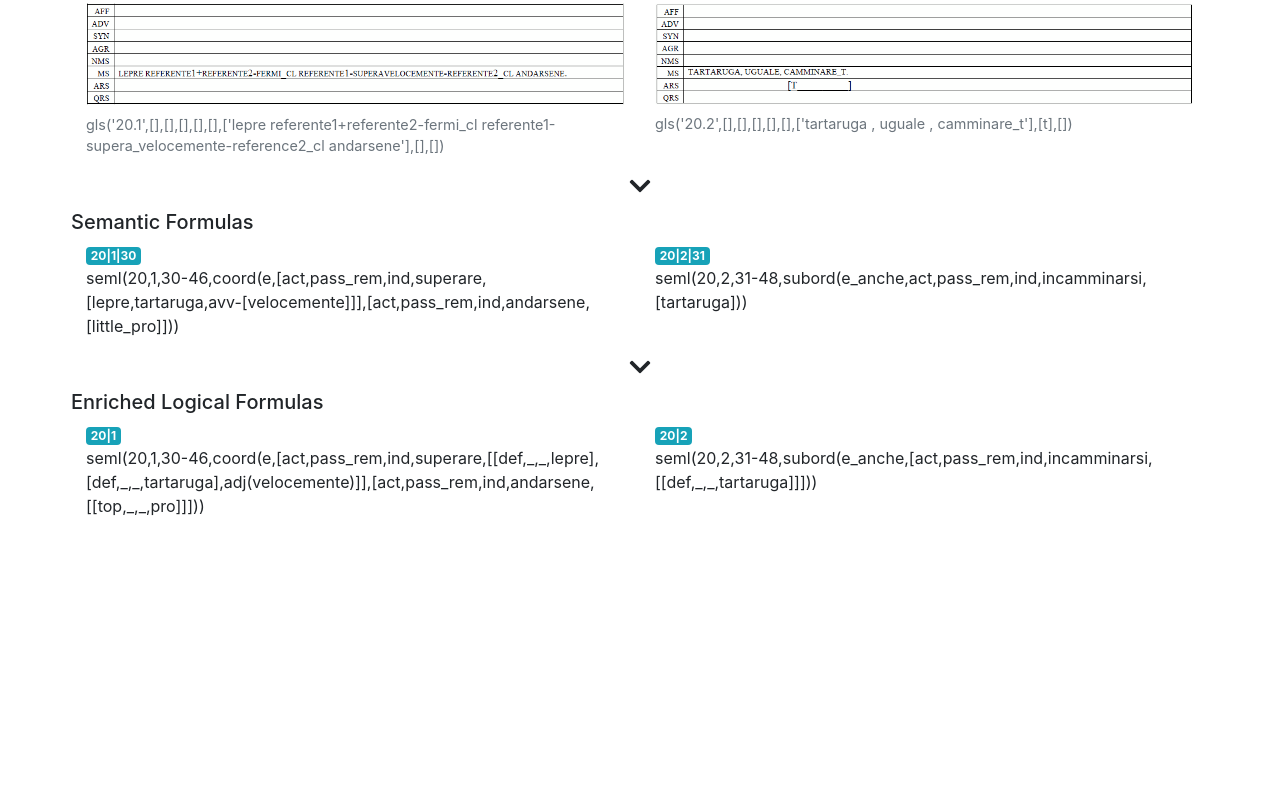
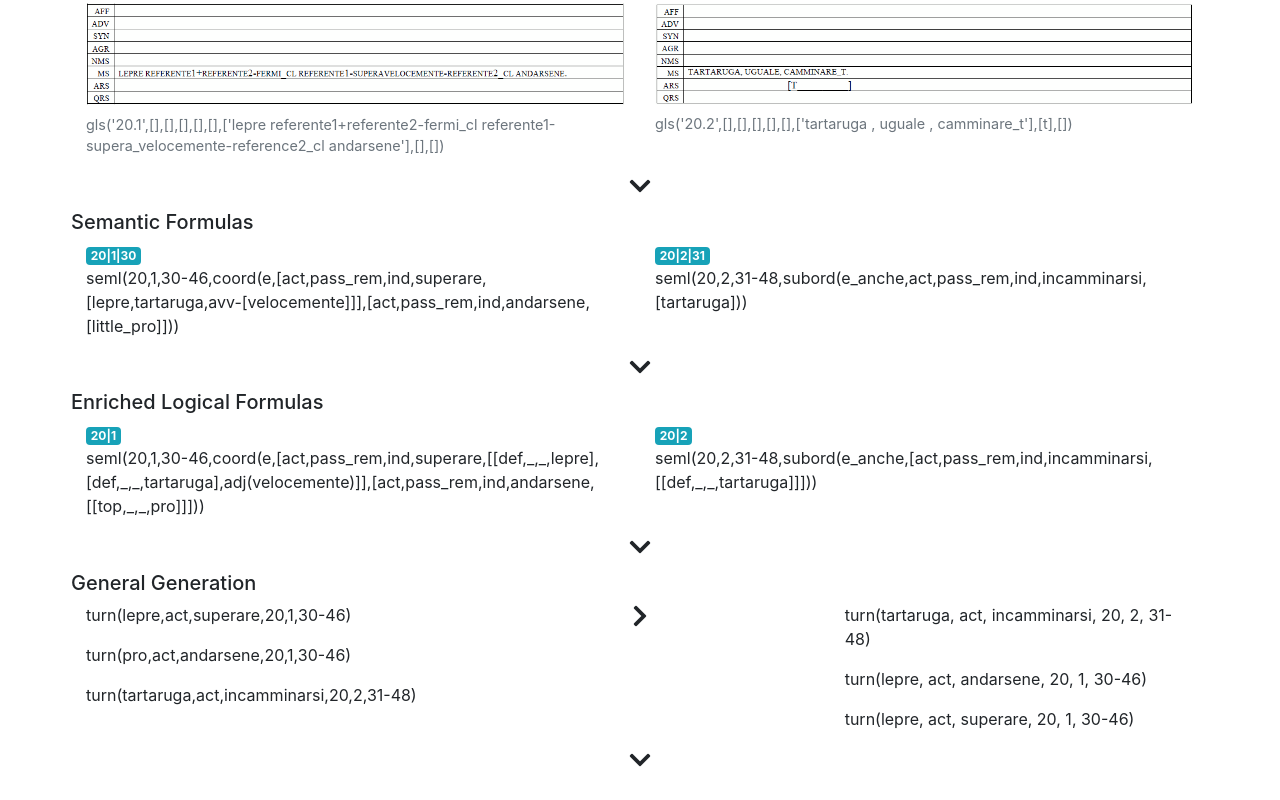
Before and after one commit to fstiffo/genlis, a React (Create React App) app: page /experiment in a window 1280 px wide. Shown: the part 973-1773 px from the top of the page. Before the commit the page ends 1523 px from the top, so only its background shows below. Built offline with nearby package versions, Linux system fonts and the light colour scheme; the HTML template or start-up script is replaced by a standard one.

Commit message:
GenerationRow defined

```diff
--- a/src/Experiment.js
+++ b/src/Experiment.js
@@ -6,6 +6,8 @@ import VideoRow from "./VideoRow";
 import GlossRow from "./GlossRow";
 import SemanticRow from "./SemanticRow";
 import LogicalRow from "./LogicalRow";
+import GenerationRow from "./GenerationRow";
+
 import data from "./data";
 
 class ChevronDown extends React.Component {
@@ -36,6 +38,9 @@ class DiscourseUnit extends React.Component {
         <SemanticRow syntax_lexicon={du.syntax_lexicon} />
         <ChevronDown />
         <LogicalRow semantic_morphology={du.semantics_morphology} />
+        <ChevronDown />
+        <GenerationRow discourse_anaph={du.discourse_anaph} />
+        <ChevronDown />
       </>
     );
   }
--- /dev/null
+++ b/src/GenerationRow.js
@@ -0,0 +1,37 @@
+import React from "react";
+import Col from "react-bootstrap/Col";
+import Row from "react-bootstrap/Row";
+
+class GenerationCol extends React.Component {
+  render() {
+    let ps = [];
+    let entries = this.props.turns.entries();
+    for (let e of entries) {
+      ps.push(<p key={e[0]}>{e[1]}</p>);
+    }
+    return <Col>{ps}</Col>;
+  }
+}
+
+class GenerationRow extends React.Component {
+  render() {
+    return (
+      <>
+        <Row>
+          <h5>General Generation</h5>
+        </Row>
+        <Row>
+          <GenerationCol turns={this.props.discourse_anaph[0]} />
+          <Col>
+            <h4 class="text-center">
+              <i class="fa fa-chevron-right" />
+            </h4>
+          </Col>
+          <GenerationCol key={3} turns={this.props.discourse_anaph[1]} />
+        </Row>
+      </>
+    );
+  }
+}
+
+export default GenerationRow;
--- a/src/LogicalRow.js
+++ b/src/LogicalRow.js
@@ -19,11 +19,11 @@ class LogicCol extends React.Component {
 
 class LogicRow extends React.Component {
   render() {
-    let cols = this.props.semantic_morphology.map(sl => (
+    let cols = this.props.semantic_morphology.map(e => (
       <LogicCol
-        key={sl.ref.join("|")}
-        reference={sl.ref.join("|")}
-        prolog={sl.prolog}
+        key={e.ref.join("|")}
+        reference={e.ref.join("|")}
+        prolog={e.prolog}
       />
     ));
     return (
--- a/src/SemanticRow.js
+++ b/src/SemanticRow.js
@@ -19,11 +19,11 @@ class SemanticCol extends React.Component {
 
 class SemanticRow extends React.Component {
   render() {
-    let cols = this.props.syntax_lexicon.map(sl => (
+    let cols = this.props.syntax_lexicon.map(e => (
       <SemanticCol
-        key={sl.ref.join("|")}
-        reference={sl.ref.join("|")}
-        prolog={sl.prolog}
+        key={e.ref.join("|")}
+        reference={e.ref.join("|")}
+        prolog={e.prolog}
       />
     ));
     return (
```
